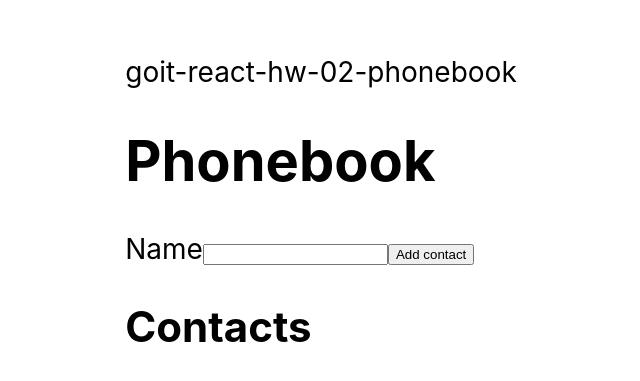
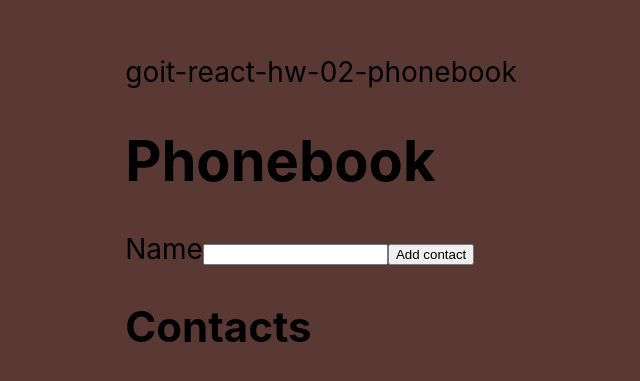
Before and after one commit to RomanVBohdanov22/goit-react-hw-02-phonebook, a React (Create React App) app: page / in a window 1280 px wide. Shown: the part 179-560 px from the top of the page, without its empty margins (319-959 px from the left). Built offline with nearby package versions, Linux system fonts and the light colour scheme.

Commit message:
colors bg random

```diff
--- a/src/components/App.jsx
+++ b/src/components/App.jsx
@@ -2,8 +2,19 @@ import React, { Component } from 'react';
 import Notiflix from 'notiflix';
 import { nanoid } from 'nanoid';
 
+function getRandomHexColor() {
+  return `#${Math.floor(Math.random() * 16777215).toString(16)}`;
+}
+
+const appStyles = {  height: '100vh',
+          display: 'flex',
+          flexDirection: 'column',
+          justifyContent: 'center',
+          alignItems: 'center',
+          fontSize: 28,
+          gap: '18px',
+          color: '#010101',};
 export class App extends Component {
-
 
   state = {
     contacts: [
@@ -45,16 +56,7 @@ export class App extends Component {
   render() {
     return (
       <div
-        style={{
-          height: '100vh',
-          display: 'flex',
-          flexDirection: 'column',
-          justifyContent: 'center',
-          alignItems: 'center',
-          fontSize: 28,
-          gap: '18px',
-          color: '#010101',
-        }}
+        style={{ ... appStyles, backgroundColor:  getRandomHexColor() }}
       >
         <div>
           goit-react-hw-02-phonebook
```
